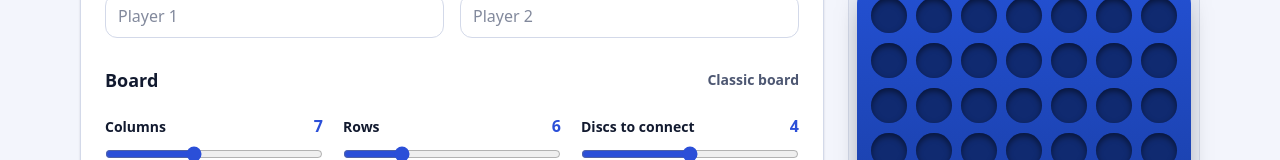
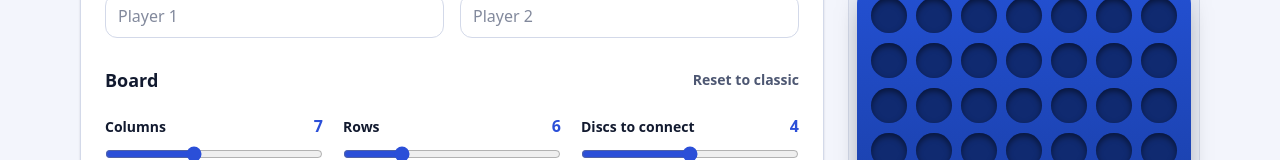
Before and after one commit to tawbinho/ft_transcendence, a React (Vite) app in the folder frontend/: page /play/local in a window 1280 px wide. Shown: the part 311-471 px from the top of the page. Built offline with nearby package versions, Linux system fonts and the light colour scheme; no server answers.

Commit message:
name the board reset button after what it does: Reset to classic

```diff
--- a/frontend/src/i18n/locales/ar/play.ts
+++ b/frontend/src/i18n/locales/ar/play.ts
@@ -46,7 +46,7 @@ export const playMessages: PlayMessages = {
     rows: 'الصفوف',
     winLength: 'عدد الأقراص للفوز',
     theme: 'الألوان',
-    reset: 'اللوحة الكلاسيكية',
+    reset: 'استعادة الكلاسيكية',
   },
   themes: {
     classic: { name: 'كلاسيكي', seat1: 'أحمر', seat2: 'أصفر' },
--- a/frontend/src/i18n/locales/en/play.ts
+++ b/frontend/src/i18n/locales/en/play.ts
@@ -44,7 +44,7 @@ export const playMessages = {
     rows: 'Rows',
     winLength: 'Discs to connect',
     theme: 'Colors',
-    reset: 'Classic board',
+    reset: 'Reset to classic',
   },
   themes: {
     classic: { name: 'Classic', seat1: 'Red', seat2: 'Yellow' },
--- a/frontend/src/i18n/locales/fr/play.ts
+++ b/frontend/src/i18n/locales/fr/play.ts
@@ -50,7 +50,7 @@ export const playMessages: PlayMessages = {
     rows: 'Rangées',
     winLength: 'Jetons à aligner',
     theme: 'Couleurs',
-    reset: 'Plateau classique',
+    reset: 'Rétablir le classique',
   },
   themes: {
     classic: { name: 'Classique', seat1: 'Rouge', seat2: 'Jaune' },
```
